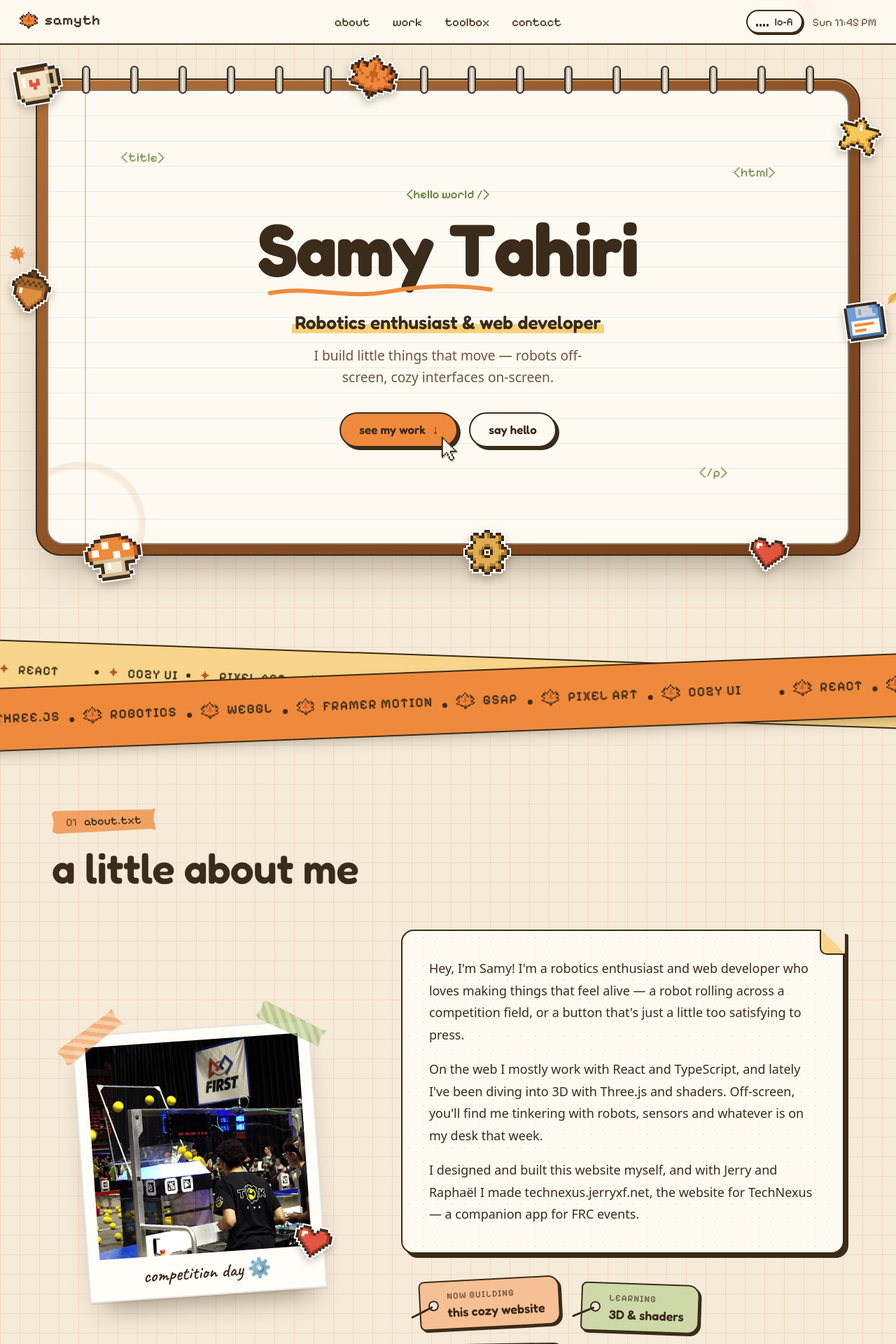
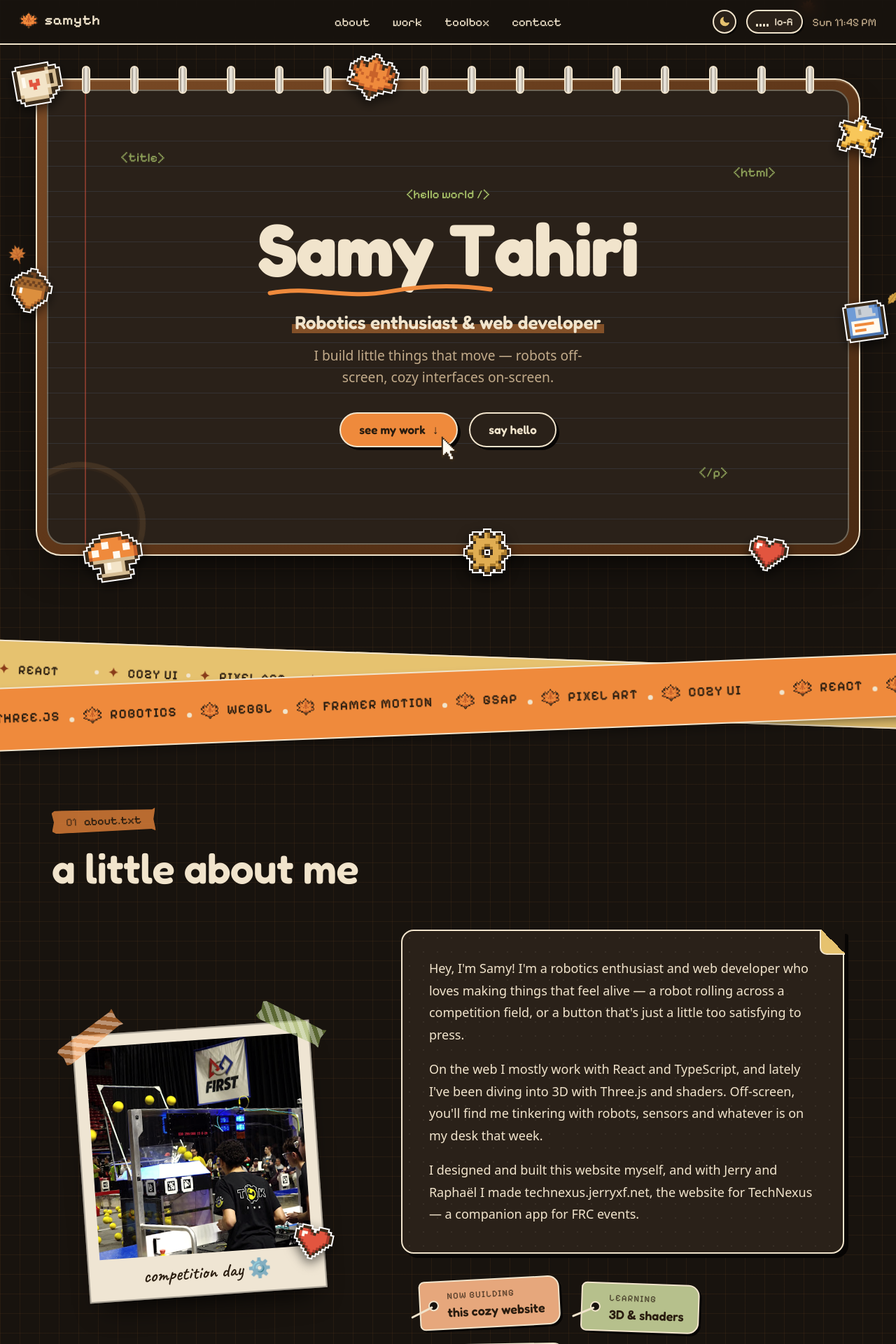
Before and after one commit to SamyTahiri/Portoflio, a React (Vite) app: page / in a window 1280 px wide. Shown: the top 1920 px of the page at 70% size. Built offline with nearby package versions, Linux system fonts and the light colour scheme; a web font is replaced by a local one.

Commit message:
Add a dark theme to the cozy portfolio
Dark is the default; a sun/moon switch in the menu bar flips back to light.
Hard shadows now use a --shadow token so outlines and shadows can differ in
dark mode, and text on pastel fills uses --on-pastel to stay dark.

```diff
--- a/src/components/cozy/About.css
+++ b/src/components/cozy/About.css
@@ -92,7 +92,7 @@
   background-color: var(--paper);
   background-image: radial-gradient(rgba(58, 43, 26, 0.09) 1.2px, transparent 1.2px);
   background-size: 20px 20px;
-  box-shadow: 6px 6px 0 var(--ink);
+  box-shadow: 6px 6px 0 var(--shadow);
   font-size: 1.125rem;
   line-height: 1.75;
 }
@@ -141,7 +141,7 @@
   border: 2.5px solid var(--ink);
   border-radius: 8px 16px 16px 8px;
   background: var(--peach);
-  box-shadow: 3px 3px 0 var(--ink);
+  box-shadow: 3px 3px 0 var(--shadow);
   transform: rotate(var(--tilt));
   transform-origin: 14px 50%;
 }
--- a/src/components/cozy/Contact.css
+++ b/src/components/cozy/Contact.css
@@ -11,7 +11,7 @@
     var(--moss) 28px 42px,
     var(--paper) 42px 56px
   );
-  box-shadow: 8px 8px 0 var(--ink);
+  box-shadow: 8px 8px 0 var(--shadow);
 }
 
 .cz-postcard__card {
--- a/src/components/cozy/MenuBar.css
+++ b/src/components/cozy/MenuBar.css
@@ -156,7 +156,7 @@
   border: 2px solid var(--ink);
   border-radius: 999px;
   background: var(--paper);
-  box-shadow: 2px 2px 0 var(--ink);
+  box-shadow: 2px 2px 0 var(--shadow);
   font: 500 15px var(--font-pixel);
   color: var(--ink);
   cursor: pointer;
@@ -171,7 +171,7 @@
 }
 
 .cz-music:active {
-  box-shadow: 0 0 0 var(--ink);
+  box-shadow: 0 0 0 var(--shadow);
   transform: translate(2px, 2px);
 }
 
@@ -225,6 +225,53 @@
   }
 }
 
+/* ---------- theme switch ---------- */
+
+.cz-theme {
+  display: grid;
+  place-items: center;
+  width: 34px;
+  height: 34px;
+  padding: 0;
+  border: 2px solid var(--ink);
+  border-radius: 50%;
+  background: var(--paper);
+  box-shadow: 2px 2px 0 var(--shadow);
+  color: var(--ink);
+  cursor: pointer;
+  transition:
+    transform 0.15s ease,
+    box-shadow 0.15s ease,
+    background 0.2s ease;
+}
+
+.cz-theme:hover {
+  background: #fff1dc;
+}
+
+.cz-theme:active {
+  box-shadow: 0 0 0 var(--shadow);
+  transform: translate(2px, 2px);
+}
+
+.cz-theme svg {
+  fill: none;
+  stroke: currentColor;
+  stroke-width: 2.2;
+  stroke-linecap: round;
+  stroke-linejoin: round;
+  transition: transform 0.5s cubic-bezier(0.34, 1.56, 0.64, 1);
+}
+
+.cz-theme:hover svg {
+  transform: rotate(-20deg) scale(1.1);
+}
+
+[data-theme="dark"] .cz-theme svg {
+  fill: var(--butter);
+  stroke: var(--butter);
+}
+
 /* ---------- small screens ---------- */
 
 @media (max-width: 860px) {
@@ -260,12 +307,21 @@
   }
 
   .cz-menubar__nav a {
-    padding: 6px 7px;
+    padding: 6px 5px;
     font-size: 14px;
   }
 
+  .cz-menubar__tray {
+    gap: 6px;
+  }
+
   .cz-music {
-    padding: 0 10px;
+    padding: 0 8px;
+  }
+
+  .cz-theme {
+    width: 30px;
+    height: 30px;
   }
 
   .is-compact .cz-menubar__nav {
--- a/src/components/cozy/MenuBar.tsx
+++ b/src/components/cozy/MenuBar.tsx
@@ -2,6 +2,7 @@ import { useEffect, useRef, useState, useSyncExternalStore } from "react";
 import { AnimatePresence, motion, useReducedMotion } from "framer-motion";
 import PixelSprite from "./PixelSprite";
 import { LofiEngine } from "./lofiEngine";
+import { useTheme } from "../ui/useTheme";
 import "./MenuBar.css";
 
 const LINKS = [
@@ -97,6 +98,31 @@ function MusicToggle() {
   );
 }
 
+function ThemeSwitch() {
+  const { theme, toggleTheme } = useTheme();
+  const dark = theme === "dark";
+
+  return (
+    <button
+      type="button"
+      className="cz-theme"
+      onClick={toggleTheme}
+      aria-label={dark ? "Switch to light mode" : "Switch to dark mode"}
+    >
+      {dark ? (
+        <svg viewBox="0 0 24 24" width="18" height="18" aria-hidden="true">
+          <path d="M20 14.5A8 8 0 0 1 9.5 4a8 8 0 1 0 10.5 10.5Z" />
+        </svg>
+      ) : (
+        <svg viewBox="0 0 24 24" width="18" height="18" aria-hidden="true">
+          <circle cx="12" cy="12" r="4.5" />
+          <path d="M12 2v2.5M12 19.5V22M2 12h2.5M19.5 12H22M4.9 4.9l1.8 1.8M17.3 17.3l1.8 1.8M4.9 19.1l1.8-1.8M17.3 6.7l1.8-1.8" />
+        </svg>
+      )}
+    </button>
+  );
+}
+
 export default function MenuBar() {
   const active = useActiveSection();
   const now = useClock();
@@ -156,6 +182,9 @@ export default function MenuBar() {
 
       <div className="cz-menubar__tray">
         <motion.div layout="position" transition={transition}>
+          <ThemeSwitch />
+        </motion.div>
+        <motion.div layout="position" transition={transition}>
           <MusicToggle />
         </motion.div>
         <AnimatePresence initial={false}>
--- a/src/components/cozy/RetroWindow.css
+++ b/src/components/cozy/RetroWindow.css
@@ -3,7 +3,7 @@
   border: 2.5px solid var(--ink);
   border-radius: 16px;
   background: var(--paper);
-  box-shadow: 6px 6px 0 var(--ink);
+  box-shadow: 6px 6px 0 var(--shadow);
 }
 
 .cz-window__bar {
--- a/src/components/cozy/Toolbox.css
+++ b/src/components/cozy/Toolbox.css
@@ -45,7 +45,7 @@
   background: linear-gradient(180deg, #fffaf1 0%, #f1e6d3 100%);
   box-shadow:
     inset 0 -4px 0 rgba(58, 43, 26, 0.12),
-    0 5px 0 var(--ink);
+    0 5px 0 var(--shadow);
   font: 600 16px var(--font-display);
   user-select: none;
   cursor: pointer;
@@ -71,7 +71,7 @@
 .cz-key.is-pressed {
   box-shadow:
     inset 0 -2px 0 rgba(58, 43, 26, 0.12),
-    0 1px 0 var(--ink);
+    0 1px 0 var(--shadow);
   transform: translateY(4px);
 }
 
@@ -91,7 +91,7 @@
   border: 2px solid var(--ink);
   border-radius: 6px;
   background: var(--paper);
-  box-shadow: 0 2px 0 var(--ink);
+  box-shadow: 0 2px 0 var(--shadow);
   font: inherit;
   color: var(--ink);
 }
--- a/src/components/ui/ThemeContent.tsx
+++ b/src/components/ui/ThemeContent.tsx
@@ -10,6 +10,7 @@ export function ThemeProvider({ children }: { children: ReactNode }) {
   useEffect(() => {
     document.documentElement.setAttribute("data-theme", theme);
     localStorage.setItem("theme", theme);
+    document.querySelector('meta[name="theme-color"]')?.setAttribute("content", theme === "dark" ? "#18130e" : "#f6ead8");
   }, [theme]);
 
   const toggleTheme = () => setTheme((t) => (t === "dark" ? "light" : "dark"));
--- a/src/pages/Home.css
+++ b/src/pages/Home.css
@@ -12,6 +12,9 @@
   --butter: #f8d58a;
   --sage: #cfd8a9;
   --moss: #5f7a32;
+  /* the hard offset shadows, and text sitting on the pastel fills; both are just ink in light mode */
+  --shadow: var(--ink);
+  --on-pastel: var(--ink);
 
   --font-display: "Fredoka", "General Sans", system-ui, sans-serif;
   --font-body: "General Sans", system-ui, sans-serif;
@@ -140,7 +143,7 @@ html:has(.cz-page) {
   border: 2.5px solid var(--ink);
   border-radius: 999px;
   background: var(--paper);
-  box-shadow: 4px 4px 0 var(--ink);
+  box-shadow: 4px 4px 0 var(--shadow);
   font: 600 17px/1.1 var(--font-display);
   color: var(--ink);
   text-decoration: none;
@@ -152,12 +155,12 @@ html:has(.cz-page) {
 }
 
 .cz-btn:hover {
-  box-shadow: 6px 6px 0 var(--ink);
+  box-shadow: 6px 6px 0 var(--shadow);
   transform: translate(-2px, -2px);
 }
 
 .cz-btn:active {
-  box-shadow: 1px 1px 0 var(--ink);
+  box-shadow: 1px 1px 0 var(--shadow);
   transform: translate(3px, 3px);
 }
 
--- a/src/pages/Home.tsx
+++ b/src/pages/Home.tsx
@@ -8,6 +8,7 @@ import Toolbox from "../components/cozy/Toolbox";
 import Contact from "../components/cozy/Contact";
 import Footer from "../components/cozy/Footer";
 import "./Home.css";
+import "./HomeDark.css";
 
 export default function Home() {
   return (
--- /dev/null
+++ b/src/pages/HomeDark.css
@@ -0,0 +1,296 @@
+/* ---------- dark theme: the same desk, after sunset ----------
+   ink flips to cream for text and outlines, the shadows go near-black,
+   and anything sitting on a pastel fill keeps dark text via --on-pastel */
+
+[data-theme="dark"] .cz-page {
+  --ink: #f1e4cc;
+  --ink-soft: #c2ab8a;
+  --paper: #2a2119;
+  --page: #18130e;
+  --grid: rgba(239, 138, 60, 0.07);
+  --orange: #ef8a3c;
+  --orange-deep: #f5a566;
+  --peach: #e6a77c;
+  --butter: #e6c26f;
+  --sage: #b6c08c;
+  --moss: #a9c46a;
+  --shadow: #070504;
+  --on-pastel: #2a1d10;
+
+  color-scheme: dark;
+}
+
+[data-theme="dark"] body:has(.cz-page) {
+  background: #18130e;
+  color: #f1e4cc;
+}
+
+[data-theme="dark"] .cz-page ::selection {
+  color: var(--on-pastel);
+}
+
+[data-theme="dark"] .cz-skip,
+[data-theme="dark"] .cz-heading__label,
+[data-theme="dark"] .cz-btn--primary {
+  color: var(--on-pastel);
+}
+
+/* ---------- menu bar ---------- */
+
+[data-theme="dark"] .cz-menubar {
+  background: rgba(24, 19, 14, 0.86);
+}
+
+[data-theme="dark"] .cz-menubar.is-compact {
+  background: transparent;
+}
+
+[data-theme="dark"] .is-compact .cz-menubar__nav {
+  background: rgba(42, 33, 25, 0.92);
+  box-shadow: 0 14px 34px -16px rgba(0, 0, 0, 0.8);
+}
+
+[data-theme="dark"] .cz-music:hover,
+[data-theme="dark"] .cz-theme:hover {
+  background: #3a2e22;
+}
+
+[data-theme="dark"] .cz-music.is-playing {
+  color: var(--on-pastel);
+}
+
+[data-theme="dark"] .cz-music.is-playing .cz-music__bars i {
+  background: var(--on-pastel);
+}
+
+/* ---------- hero ---------- */
+
+[data-theme="dark"] .cz-notebook {
+  background: linear-gradient(150deg, #7a4a25 0%, #5c3518 55%, #4a2a12 100%);
+  box-shadow:
+    inset 0 2px 0 rgba(255, 220, 170, 0.18),
+    0 30px 60px -28px rgba(0, 0, 0, 0.9);
+}
+
+[data-theme="dark"] .cz-notebook__paper {
+  border-color: rgba(241, 228, 204, 0.35);
+  background-image:
+    linear-gradient(
+      90deg,
+      transparent var(--margin-line),
+      rgba(226, 85, 63, 0.45) var(--margin-line) calc(var(--margin-line) + 2px),
+      transparent calc(var(--margin-line) + 2px)
+    ),
+    repeating-linear-gradient(180deg, transparent 0 35px, rgba(111, 155, 214, 0.14) 35px 36px);
+}
+
+[data-theme="dark"] .cz-hero__role mark {
+  background: linear-gradient(transparent 58%, rgba(239, 138, 60, 0.45) 58%);
+}
+
+[data-theme="dark"] .cz-coffee {
+  border-color: rgba(214, 150, 88, 0.14);
+}
+
+[data-theme="dark"] .cz-sticker,
+[data-theme="dark"] .cz-about__heart {
+  filter: drop-shadow(2px 0 0 #fff) drop-shadow(-2px 0 0 #fff) drop-shadow(0 2px 0 #fff) drop-shadow(0 -2px 0 #fff)
+    drop-shadow(0 6px 8px rgba(0, 0, 0, 0.6));
+}
+
+/* ---------- tape ---------- */
+
+[data-theme="dark"] .cz-tape__item {
+  color: var(--on-pastel);
+}
+
+[data-theme="dark"] .cz-tape__star {
+  color: #8a3c19;
+}
+
+[data-theme="dark"] .cz-tape--front {
+  box-shadow: 0 10px 24px -14px rgba(0, 0, 0, 0.9);
+}
+
+/* ---------- about ---------- */
+
+[data-theme="dark"] .cz-polaroid {
+  border-color: rgba(0, 0, 0, 0.3);
+  background: #efe5d3;
+  box-shadow:
+    0 2px 0 rgba(0, 0, 0, 0.2),
+    0 26px 40px -22px rgba(0, 0, 0, 0.9);
+  color: var(--on-pastel);
+}
+
+[data-theme="dark"] .cz-note {
+  background-image: radial-gradient(rgba(241, 228, 204, 0.07) 1.2px, transparent 1.2px);
+}
+
+[data-theme="dark"] .cz-tag > * {
+  color: var(--on-pastel);
+}
+
+/* ---------- work ---------- */
+
+[data-theme="dark"] .cz-folder {
+  --folder: #e3bf78;
+  --folder-back: #b98d45;
+}
+
+[data-theme="dark"] .cz-folder--peach {
+  --folder: #e6aa82;
+  --folder-back: #b97a50;
+}
+
+[data-theme="dark"] .cz-folder--sage {
+  --folder: #bec795;
+  --folder-back: #8f9c62;
+}
+
+[data-theme="dark"] .cz-folder--rose {
+  --folder: #dfb0b3;
+  --folder-back: #b37c83;
+}
+
+[data-theme="dark"] .cz-folder__tab,
+[data-theme="dark"] .cz-folder__front > * {
+  color: var(--on-pastel);
+}
+
+[data-theme="dark"] .cz-folder__sheet {
+  background: #ece2cf;
+}
+
+[data-theme="dark"] .cz-folder__open:focus-visible::after {
+  outline-color: var(--on-pastel);
+}
+
+[data-theme="dark"] .cz-sheet-backdrop {
+  background: rgba(0, 0, 0, 0.6);
+}
+
+[data-theme="dark"] .cz-sheet {
+  --folder: #e3bf78;
+
+  background:
+    linear-gradient(var(--folder), var(--folder)) top / 100% 12px no-repeat,
+    repeating-linear-gradient(180deg, transparent 0 31px, rgba(241, 228, 204, 0.06) 31px 33px),
+    var(--paper);
+}
+
+[data-theme="dark"] .cz-sheet--peach {
+  --folder: #e6aa82;
+}
+
+[data-theme="dark"] .cz-sheet--sage {
+  --folder: #bec795;
+}
+
+[data-theme="dark"] .cz-sheet--rose {
+  --folder: #dfb0b3;
+}
+
+[data-theme="dark"] .cz-sheet__close {
+  color: var(--on-pastel);
+}
+
+[data-theme="dark"] .cz-sheet .cz-chips li {
+  background: rgba(241, 228, 204, 0.08);
+}
+
+[data-theme="dark"] .cz-sheet__item {
+  border-top-color: rgba(241, 228, 204, 0.25);
+}
+
+/* ---------- toolbox ---------- */
+
+[data-theme="dark"] .cz-window__title {
+  color: var(--on-pastel);
+}
+
+[data-theme="dark"] .cz-key {
+  background: linear-gradient(180deg, #3d3126 0%, #2d241b 100%);
+  box-shadow:
+    inset 0 -4px 0 rgba(0, 0, 0, 0.3),
+    0 5px 0 var(--shadow);
+}
+
+[data-theme="dark"] .cz-key:hover {
+  background: linear-gradient(180deg, #4a3b2d 0%, #382c21 100%);
+}
+
+[data-theme="dark"] .cz-key--accent {
+  background: linear-gradient(180deg, #f6a463 0%, var(--orange) 100%);
+  color: var(--on-pastel);
+}
+
+[data-theme="dark"] .cz-key--accent:hover {
+  background: linear-gradient(180deg, #f9b47a 0%, #f2975a 100%);
+}
+
+[data-theme="dark"] .cz-key:active,
+[data-theme="dark"] .cz-key.is-pressed {
+  box-shadow:
+    inset 0 -2px 0 rgba(0, 0, 0, 0.3),
+    0 1px 0 var(--shadow);
+}
+
+[data-theme="dark"] .cz-key.is-pressed {
+  background: linear-gradient(180deg, #f0d88f 0%, var(--butter) 100%);
+  color: var(--on-pastel);
+}
+
+/* ---------- contact ---------- */
+
+[data-theme="dark"] .cz-postcard__card {
+  background: var(--paper);
+}
+
+[data-theme="dark"] .cz-postcard__side {
+  border-left-color: rgba(241, 228, 204, 0.3);
+}
+
+[data-theme="dark"] .cz-stamp {
+  filter: drop-shadow(2px 3px 0 rgba(0, 0, 0, 0.5));
+}
+
+[data-theme="dark"] .cz-stamp__inner {
+  --ink: var(--on-pastel);
+
+  background: #f3e6d2;
+  color: var(--on-pastel);
+}
+
+[data-theme="dark"] .cz-postmark {
+  stroke: rgba(241, 228, 204, 0.45);
+}
+
+[data-theme="dark"] .cz-postmark text {
+  fill: rgba(241, 228, 204, 0.55);
+}
+
+[data-theme="dark"] .cz-postcard__address p {
+  border-bottom-color: rgba(241, 228, 204, 0.25);
+}
+
+/* ---------- footer ---------- */
+
+[data-theme="dark"] .cz-footer {
+  border-top-color: rgba(241, 228, 204, 0.18);
+  background: #0e0a07;
+}
+
+[data-theme="dark"] .cz-badge {
+  color: var(--on-pastel);
+}
+
+[data-theme="dark"] .cz-badge--ink {
+  color: #f8d58a;
+}
+
+@media (max-width: 860px) {
+  [data-theme="dark"] .cz-postcard__side {
+    border-top-color: rgba(241, 228, 204, 0.3);
+  }
+}
```
Also changed, not shown: index.html (+7 -0 lines), src/components/cozy/Work.css (+5 -5 lines).
